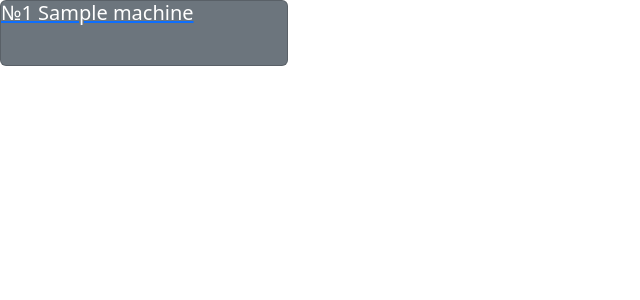
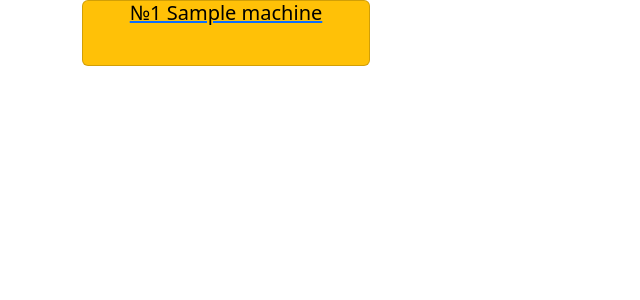
Before and after one commit to Serebryakov-Maxim/europartner-app, a Django app: page /tpa/ in a window 1280 px wide. Shown: the part 16-316 px from the top of the page, without its empty margins (0-640 px from the left). Run offline with Django 4.2, Linux system fonts and the light colour scheme; tables that the repository leaves empty hold one stand-in row (values such as "Sample post").

Commit message:
2023-11-22

```diff
--- a/tpa/models.py
+++ b/tpa/models.py
@@ -1,4 +1,5 @@
 from django.db import models
+import uuid
 
 # Create your models here.
 
@@ -18,6 +19,7 @@ class Machine(models.Model):
 
 class Cycle(models.Model):
     """Цикл - выполненные циклы"""
+    id = models.UUIDField(primary_key=True, default=uuid.uuid4,editable=False)
     date = models.DateTimeField('Дата')
     time_ms = models.IntegerField('Время цикла')
     id_machine = models.ForeignKey(Machine, on_delete=models.CASCADE)
--- a/tpa/templates/tpa/list.html
+++ b/tpa/templates/tpa/list.html
@@ -7,14 +7,22 @@
 
 {% block content %}
 
+<div class="container">
+    <div class="row align-items-start">
+
              {% for el in machines %}
+             <div class="col">
                 <a href="{% url 'tpa:machine_card' el.id %}">
-        <div class="card text-bg-secondary mb-3" style="width: 18rem;">
-        <h5 class="card-title"> №{{ el.id }} {{ el.name }}</h5>
+                    <div class="card text-bg-warning mb-3" style="width: 18rem;">
+                    <h5 class="card-title text-center"> №{{ el.id }} {{ el.name }}</h5>
                         <div class="card-body">
                         </div>
                     </div>
                 </a>
+            </div>
             {% endfor %}
 
+    </div>
+</div>
+
 {% endblock %}
```
Also changed, not shown: tpa/migrations/0004_alter_cycle_id.py (added). Lines whose indentation alone changed are shown as unchanged.
